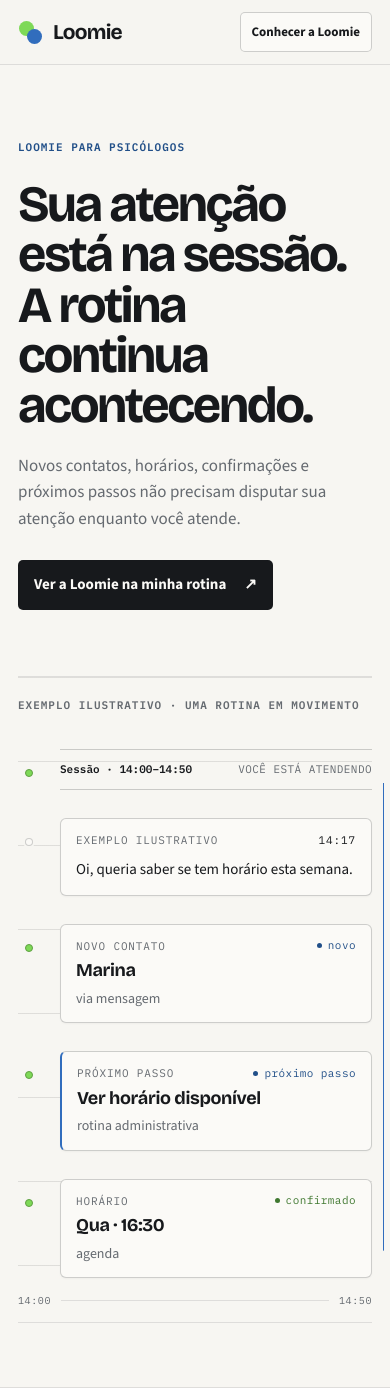
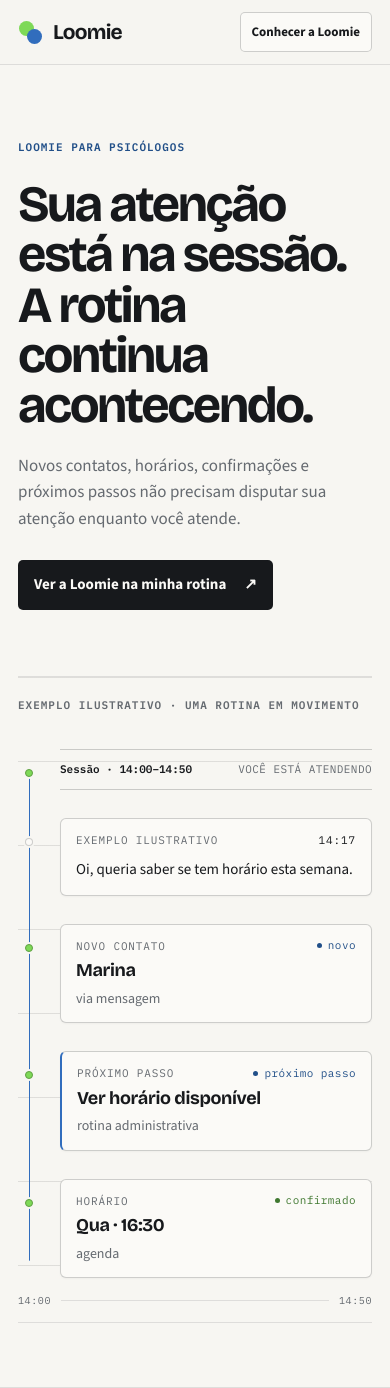
Before and after one commit to cs0097746/LP_loora, a Next.js app: page /v5 in a window 390 px wide. Built offline with nearby package versions, Linux system fonts and the light colour scheme; no server answers.

Commit message:
fix: reset V5 mobile rail grid placement

```diff
--- a/app/v5/v5-flow.module.css
+++ b/app/v5/v5-flow.module.css
@@ -124,11 +124,17 @@
   .flowThread {
     position: absolute;
     top: 34px;
+    right: auto;
     bottom: 28px;
     left: 10.5px;
+    grid-column: auto;
+    grid-row: auto;
     width: 1px;
     height: auto;
     display: block;
+    justify-self: auto;
+    align-self: auto;
+    transform: none;
   }
 
   .flowNode,
```
